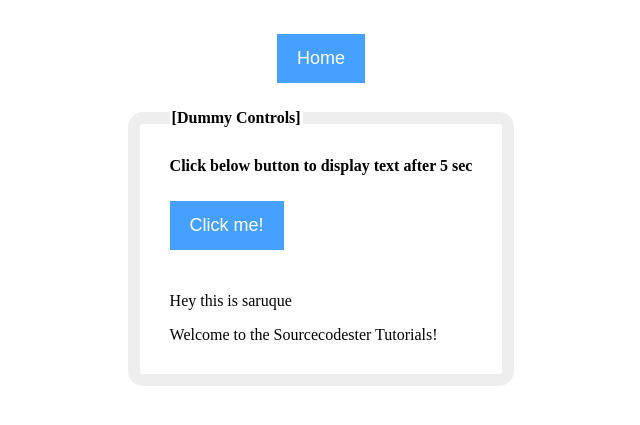
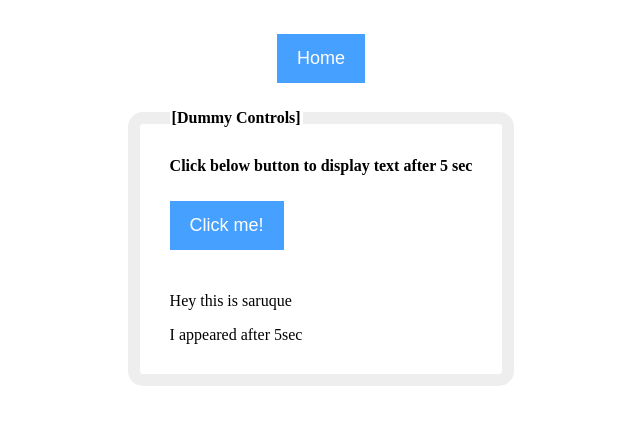
Before and after one commit to qavbox/demo, a Jekyll site: the page built from delay/index.html, in a window 1280 px wide. Shown: the top 425 px of the page, without its empty margins (319-959 px from the left). Built offline with Jekyll 4.4.1, drawn with Linux system fonts in a browser that asks for light colours.

Commit message:
Update index.html

```diff
--- a/delay/index.html
+++ b/delay/index.html
@@ -16,7 +16,7 @@ title: Delay elements
 
     <p id="delay">Hey this is saruque</p>
 
-<div id="message_display" style="display:none;">Welcome to the Sourcecodester Tutorials!</div>
+<div id="message_display" style="display:none;">I appeared after 5sec</div>
 
 <script src="https://code.jquery.com/jquery-1.12.4.min.js"></script>
 <script>
```
